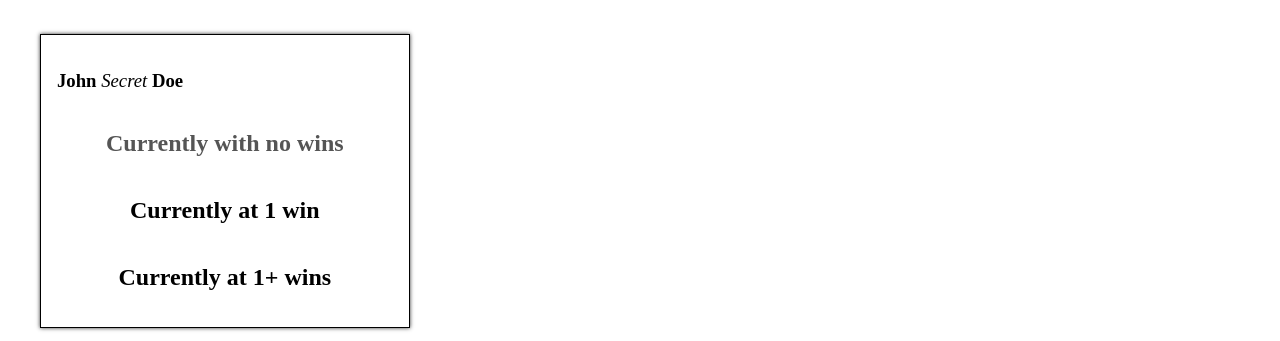
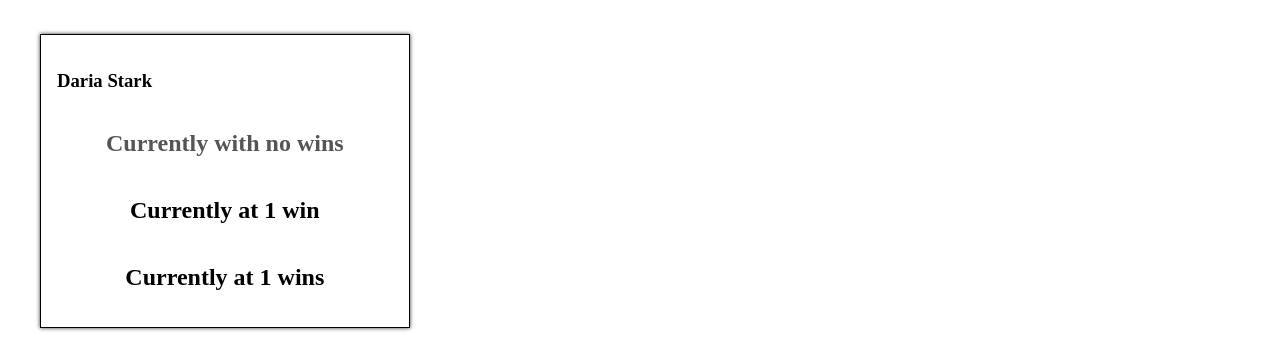
Before and after one commit to hugo-pb/Tourney-Matches, a React (Create React App) app: page / in a window 1280 px wide. Shown: the part 174-515 px from the top of the page. Built offline with nearby package versions, Linux system fonts and the light colour scheme.

Commit message:
send props

```diff
--- a/src/components /Player.js
+++ b/src/components /Player.js
@@ -1,17 +1,17 @@
 import React from "react";
 
-const Player = () => {
+const Player = (props) => {
   return (
     <article className="Player">
       <h1>
-        John <span>Secret</span> Doe
+        {props.fname} <span>{props.gameTag}</span> {props.lname}
       </h1>
       {/* To be shown when there are no wins */}
       <h2 className="zero">Currently with no wins</h2>
       {/* To be shown when there is 1 win */}
       <h2>Currently at 1 win</h2>
       {/* To be shown when there is more than one win */}
-      <h2>Currently at 1+ wins</h2>
+      <h2>Currently at {props.wins} wins</h2>
     </article>
   );
 };
--- a/src/components /Playerlist.js
+++ b/src/components /Playerlist.js
@@ -7,10 +7,16 @@ import { addWinsToPlayers, preparePlayerData } from "../helpers/playerHelpers";
 const PlayerList = () => {
   const playerDataArray = preparePlayerData(playerData);
   const parsedPlayerData = addWinsToPlayers(playerDataArray, matchData);
+  const onePlayer = parsedPlayerData[0];
   return (
     <section className="PlayerList">
       <h1>Current participating players</h1>
-      <Player />
+      <Player
+        fname={onePlayer.firstName}
+        lname={onePlayer.lastName}
+        gameTag={onePlayer.gameTag}
+        wins={onePlayer.wins}
+      />
     </section>
   );
 };
```
